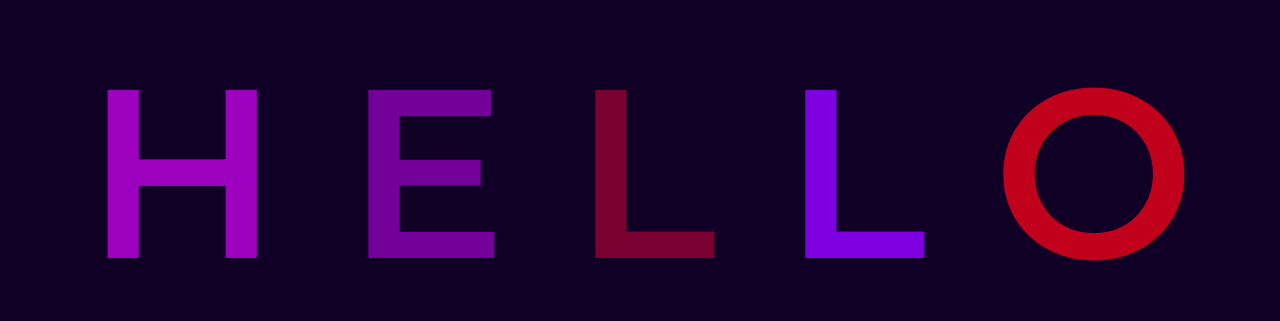
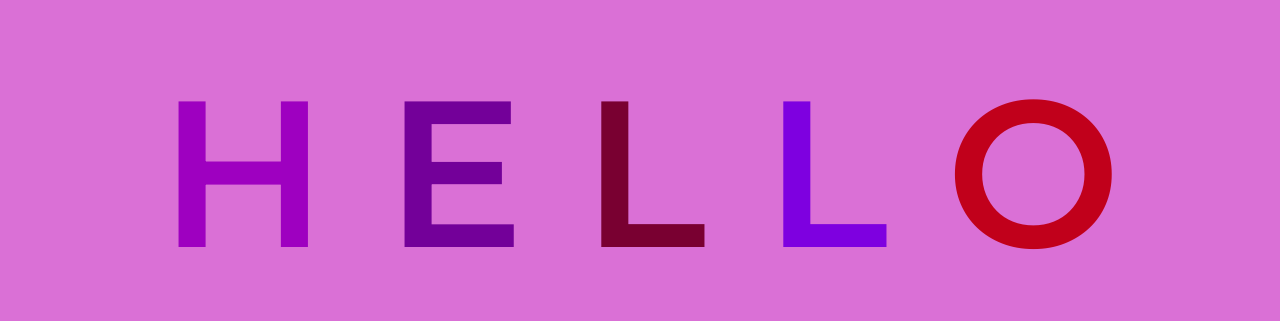
Before and after one commit to mariered0/AnimatedTextGitDemo, a plain HTML site: page index.html in a window 1280 px wide. Shown: the part 236-557 px from the top of the page. Drawn offline with Linux system fonts and the light colour scheme.

Commit message:
someone else did this

```diff
--- a/app.css
+++ b/app.css
@@ -3,11 +3,11 @@ body{
     justify-content: center;
     align-items: center;
     height: 100vh;
-    background-color: rgb(17, 0, 37);
+    background-color: orchid;
 }
 
 h1 {
-    font-size: 15rem;
+    font-size: 13rem;
     font-family: Montserrat;
 }
 
```
